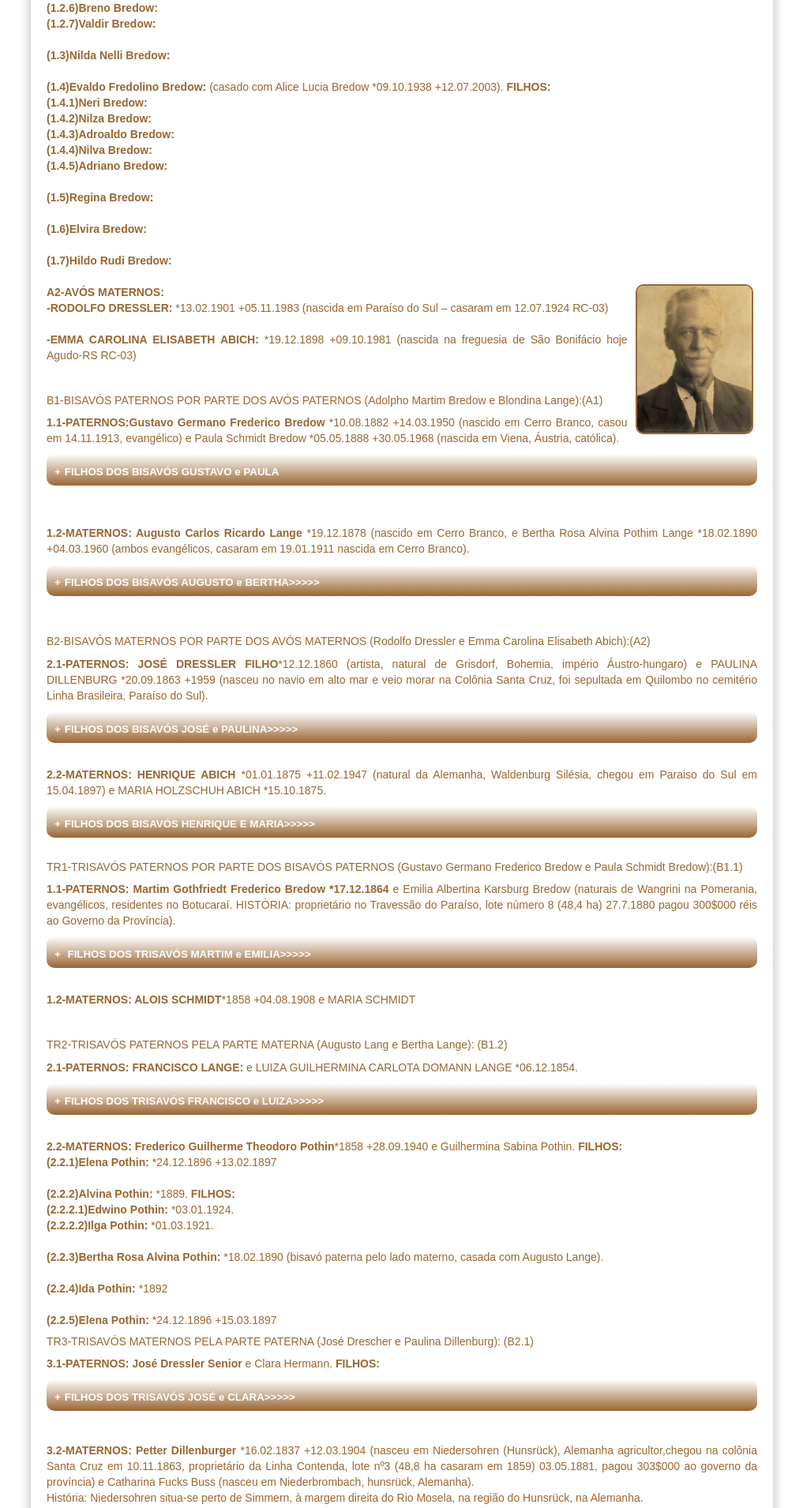
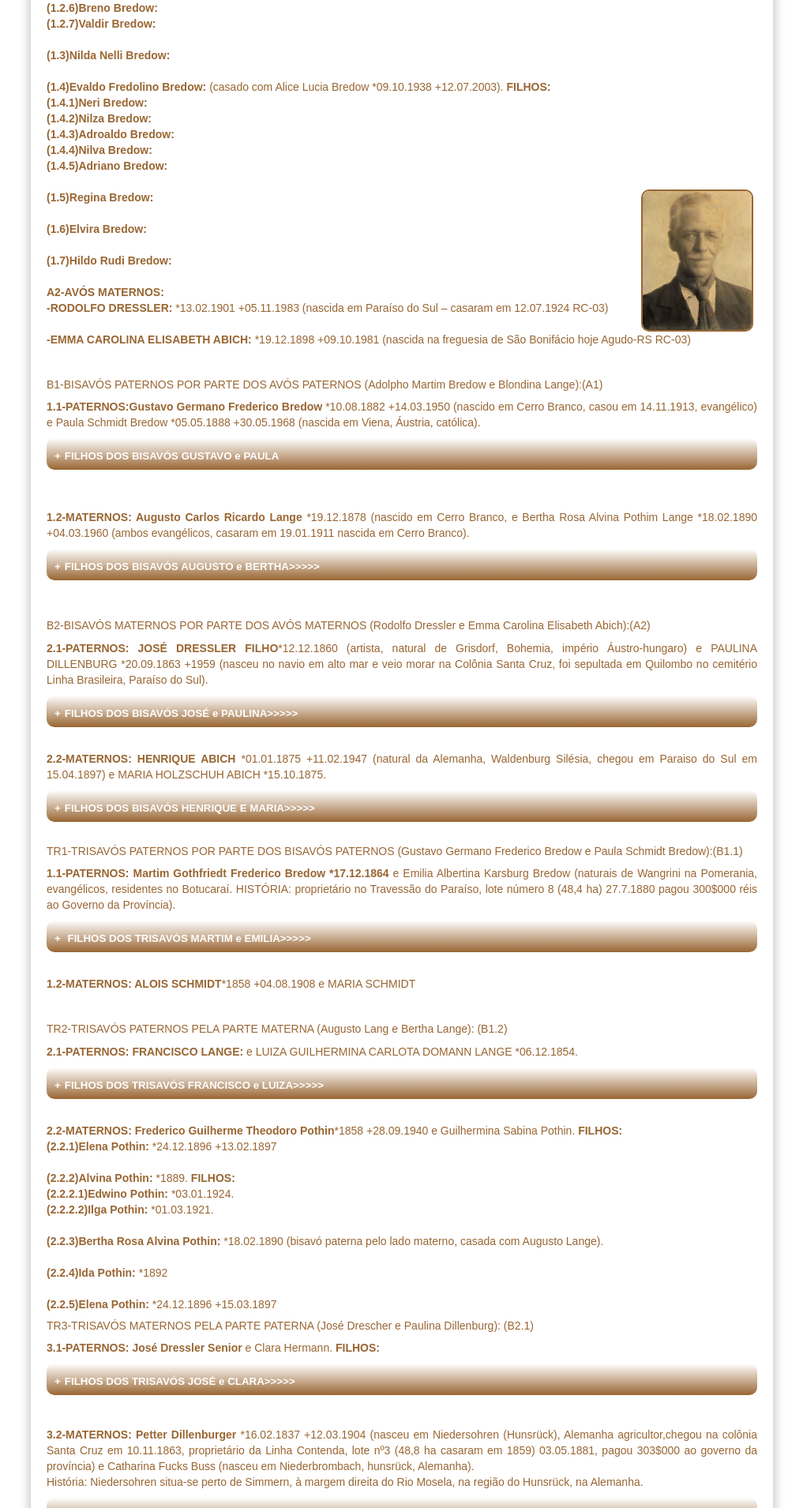
Before and after one commit to claudiovargas1955/claudiovargas1955.github.io, a Jekyll site: the page built from _pages/arvore-genealogica-de-roselia-renita-bredow.html, in a window 1280 px wide. Shown: the part 1522-3432 px from the top of the page at 79% size, without its empty margins (131-1148 px from the left). Built offline with Jekyll 4.4.1, drawn with Linux system fonts in a browser that asks for light colours; some web fonts are replaced.

Commit message:
Update arvore-genealogica-de-roselia-renita-bredow.html

```diff
--- a/_pages/arvore-genealogica-de-roselia-renita-bredow.html
+++ b/_pages/arvore-genealogica-de-roselia-renita-bredow.html
@@ -117,14 +117,14 @@
 <b>(1.4.3)Adroaldo Bredow: </b><br>
 <b>(1.4.4)Nilva Bredow: </b><br>
 <b>(1.4.5)Adriano Bredow: </b><br><br>
-
+  <img class="dir1" style="float:right"; src="/images/Rodolfo.png"; height="180px"; title="Rodolfo Dressler";/>
 <b>(1.5)Regina Bredow: </b><br><br>
 
 <b>(1.6)Elvira Bredow: </b><br><br>
 
 <b>(1.7)Hildo Rudi Bredow: </b> <br/><br>
 
-<img class="dir1" style="float:right"; src="/images/Rodolfo.png"; height="190px"; title="Rodolfo Dressler";/>
+
 <b>A2-AVÓS MATERNOS:</b><br>
 <b>-RODOLFO DRESSLER:</b> *13.02.1901 +05.11.1983 (nascida em Paraíso do Sul – casaram em 12.07.1924 RC-03)<br/><br/>
 <b>-EMMA CAROLINA ELISABETH ABICH:</b> *19.12.1898 +09.10.1981 (nascida na freguesia de São Bonifácio hoje Agudo-RS RC-03)</p> <br>
```
